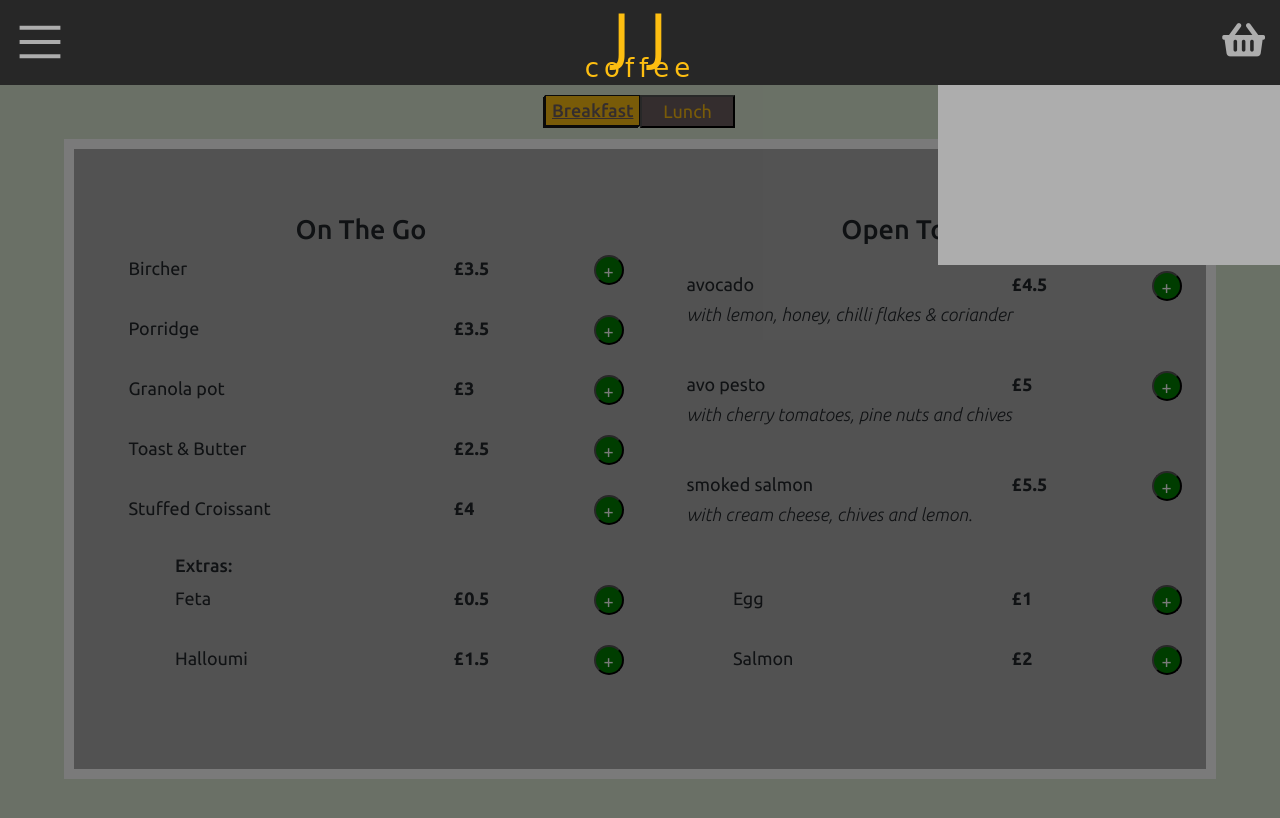
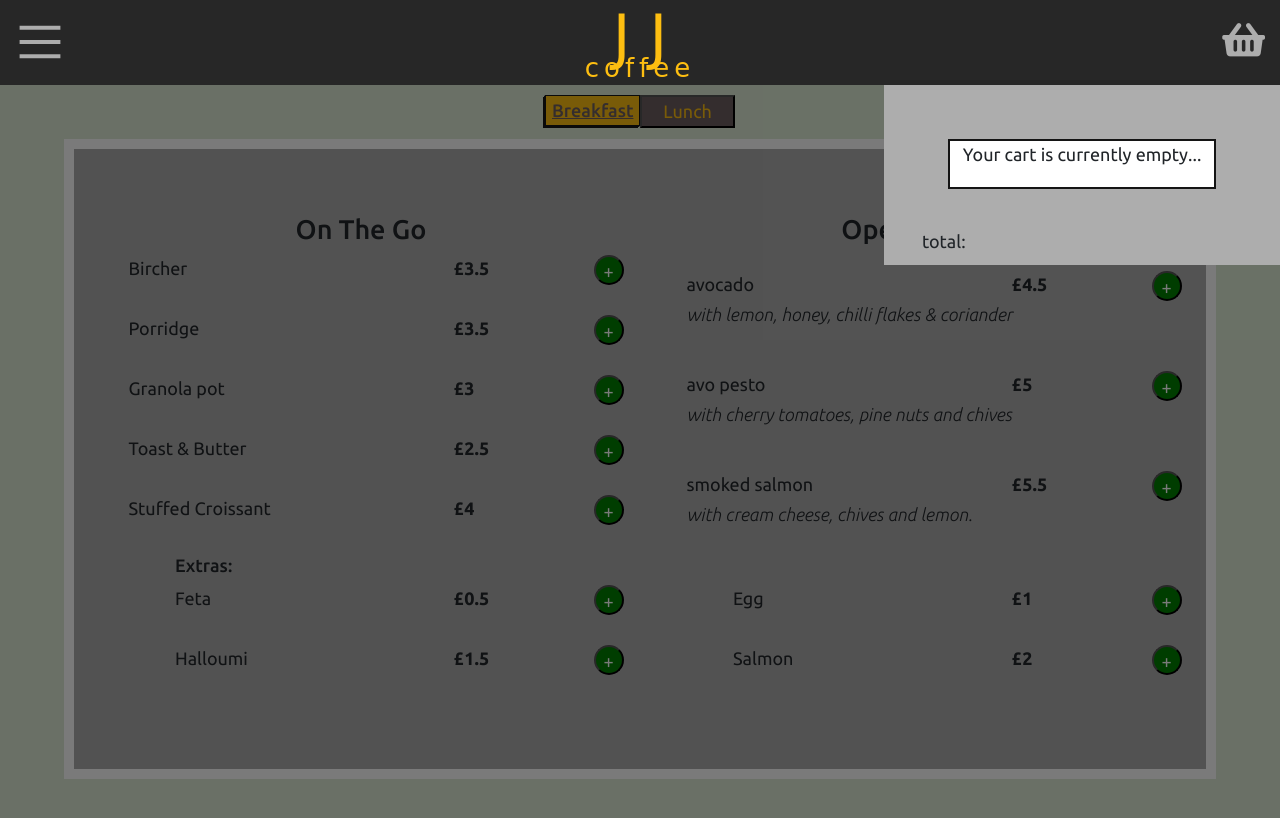
Before and after one commit to Felix-Voyle/JJ-Coffee-MS2, a plain HTML site: page food.html in a window 1280 px wide. Both pictures are taken after a click on the element 1243 px from the left and 40 px from the top of the page. Drawn offline with nearby package versions, Linux system fonts and the light colour scheme; a web font is replaced by a local one.

Commit message:
added styling to cart  elements, added an empty cart message which appears when nothings in cart

```diff
--- a/assets/js/cart.js
+++ b/assets/js/cart.js
@@ -120,6 +120,8 @@ function deleteItem(key) {
 //counts number of items in basket
 function itemTotal() {
   var counter = document.getElementById('itemCounter');
+  var emptyCartMsg = document.getElementById('emptyCartMsg');
+  var cart = document.getElementById('cart');
     var totalItems = [];
       for (let item in items) {
     let itemQty = (items[item].qty);
@@ -131,8 +133,10 @@ function itemTotal() {
      if (sum >= 1) {
       counter.innerHTML = sum
       counter.style.display = "block"
+      emptyCartMsg.style.display = "none"
      } else if (sum < 1) {
      counter.innerHTML = ""
      counter.style.display = "none"
+     emptyCartMsg.style.display = "block"
      }
   }
--- a/assets/js/script.js
+++ b/assets/js/script.js
@@ -18,6 +18,7 @@ function basketShow(){
 
     basketContainer.classList.toggle('basket-show');
     basketInfo.classList.toggle('basket-info-show');
+
   };
 
 //alternates between menus
--- a/assets/style.css
+++ b/assets/style.css
@@ -160,6 +160,18 @@ a:link { text-decoration: none; }
       overflow: hidden;
   }
 
+  .empty-crt-box {
+    background-color: white;
+    height: 50px;
+    width: 268px;
+    border: 2px solid #141414;
+    position: absolute;
+    left: 50%;
+    top: 30%;
+    -webkit-transform: translateX(-50%);
+    transform: translateX(-50%)
+  }
+
   .itemCartRow {
     margin-bottom: 15px;
   }
@@ -220,7 +232,18 @@ a:link { text-decoration: none; }
     margin-top: 3px;
   }
 
+  .cart-total-row {
+    position: absolute;
+    bottom: 10px;
+    left: 38px;
+  }
 
+  @media screen and (min-width: 992px) {
+    .basket-info-show {
+      width: 22rem;
+      padding: 2rem;
+    }
+  }
 
   /*-----dropdwn nav ------*/
 
--- a/food.html
+++ b/food.html
@@ -63,8 +63,9 @@
   <div id="basket-info-container" class="basket-info-container">
     <div id="basket-info" class="basket-info">
       <div id="cart">
-
+        <div class="empty-crt-box text-center" id="emptyCartMsg">Your cart is currently empty...</div>
       </div>
+      <div class="cart-total-row"><span>total:</span><span id="totalAmmount"></span></div>
     </div>
   </div>
 
```
